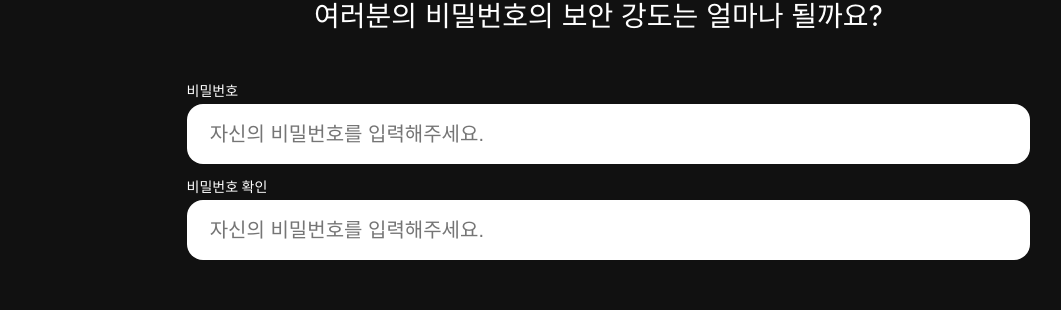
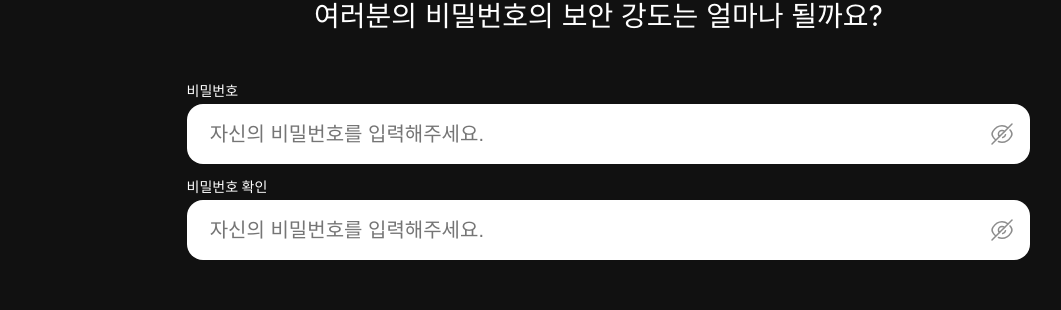
Before and after one commit to GSM-Cyber-Guardians/cyber-guardians-client, a React (Vite) app: page / in a window 1280 px wide. Shown: the part 178-488 px from the top of the page, without its empty margins (32-1093 px from the left). Built offline with nearby package versions, Linux system fonts and the light colour scheme.

Commit message:
feat: 비밀번호 눈 아이콘 추가

```diff
--- a/src/App.tsx
+++ b/src/App.tsx
@@ -1,5 +1,5 @@
 import { SetStateAction, useEffect, useState } from 'react';
-import { ImojiIcon, Tail } from './assets';
+import { CloseEye, ImojiIcon, OpenEye, Tail } from './assets';
 import * as S from './style';
 import { useDebounce } from './utils';
 import axios from 'axios';
@@ -14,6 +14,8 @@ function App() {
   const [beforeKeyword, setBeforeKeyword] = useState('');
   const [cracking, setCracking] = useState();
   const [strength, setStrength] = useState<string | null>(null);
+  const [showPassword, setShowPassword] = useState(false);
+  const [showBeforePassword, setShowBeforePassword] = useState(false);
 
   const typingBeforeInput = (e: { target: { value: SetStateAction<string> } }) => {
     setBeforeKeyword(e.target.value);
@@ -74,6 +76,14 @@ function App() {
     return <span style={{ fontStyle: 'italic', color: textColor }}>{strength ? strength : '??'}</span>;
   };
 
+  const toggleBeforePasswordVisibility = () => {
+    setShowBeforePassword((prev) => !prev);
+  };
+
+  const togglePasswordVisibility = () => {
+    setShowPassword((prev) => !prev);
+  };
+
   return (
     <>
       <S.Wrapper>
@@ -88,20 +98,28 @@ function App() {
             <S.InputBox>
               <S.InputText>비밀번호</S.InputText>
               <S.Input
+                type={showPassword ? 'text' : 'password'}
                 onChange={typingBeforeInput}
                 value={beforeKeyword}
                 placeholder="자신의 비밀번호를 입력해주세요."
               />
+              <S.EyeContainer onClick={togglePasswordVisibility}>
+                {showPassword ? <OpenEye /> : <CloseEye />}
+              </S.EyeContainer>
             </S.InputBox>
             <S.InputBox>
               <S.InputText>비밀번호 확인</S.InputText>
               <S.Input
+                type={showBeforePassword ? 'text' : 'password'}
                 onChange={typingInput}
                 value={keyword}
                 placeholder="자신의 비밀번호를 입력해주세요."
                 disabled={beforeKeyword === ''}
               />
-            </S.InputBox>{' '}
+              <S.EyeContainer onClick={toggleBeforePasswordVisibility}>
+                {showBeforePassword ? <OpenEye /> : <CloseEye />}
+              </S.EyeContainer>
+            </S.InputBox>
           </S.InputContainer>
         </S.InputWrapper>
         <S.ImojiContainer>
--- /dev/null
+++ b/src/assets/CloseEye.tsx
@@ -0,0 +1,44 @@
+const CloseEye = () => {
+  return (
+    <svg width="24" height="24" viewBox="0 0 24 24" fill="none" xmlns="http://www.w3.org/2000/svg">
+      <path
+        d="M14.53 9.46992L9.47004 14.5299C8.82004 13.8799 8.42004 12.9899 8.42004 11.9999C8.42004 10.0199 10.02 8.41992 12 8.41992C12.99 8.41992 13.88 8.81992 14.53 9.46992Z"
+        stroke="#8C8C8C"
+        stroke-width="1.5"
+        stroke-linecap="round"
+        stroke-linejoin="round"
+      />
+      <path
+        d="M17.82 5.77047C16.07 4.45047 14.07 3.73047 12 3.73047C8.46997 3.73047 5.17997 5.81047 2.88997 9.41047C1.98997 10.8205 1.98997 13.1905 2.88997 14.6005C3.67997 15.8405 4.59997 16.9105 5.59997 17.7705"
+        stroke="#8C8C8C"
+        stroke-width="1.5"
+        stroke-linecap="round"
+        stroke-linejoin="round"
+      />
+      <path
+        d="M8.42004 19.5297C9.56004 20.0097 10.77 20.2697 12 20.2697C15.53 20.2697 18.82 18.1897 21.11 14.5897C22.01 13.1797 22.01 10.8097 21.11 9.39969C20.78 8.87969 20.42 8.38969 20.05 7.92969"
+        stroke="#8C8C8C"
+        stroke-width="1.5"
+        stroke-linecap="round"
+        stroke-linejoin="round"
+      />
+      <path
+        d="M15.5099 12.7002C15.2499 14.1102 14.0999 15.2602 12.6899 15.5202"
+        stroke="#8C8C8C"
+        stroke-width="1.5"
+        stroke-linecap="round"
+        stroke-linejoin="round"
+      />
+      <path
+        d="M9.47 14.5303L2 22.0003"
+        stroke="#8C8C8C"
+        stroke-width="1.5"
+        stroke-linecap="round"
+        stroke-linejoin="round"
+      />
+      <path d="M22 2L14.53 9.47" stroke="#8C8C8C" stroke-width="1.5" stroke-linecap="round" stroke-linejoin="round" />
+    </svg>
+  );
+};
+
+export default CloseEye;
--- /dev/null
+++ b/src/assets/OpenEye.tsx
@@ -0,0 +1,22 @@
+const CloseEye = () => {
+  return (
+    <svg xmlns="http://www.w3.org/2000/svg" width="24" height="24" viewBox="0 0 24 24" fill="none">
+      <path
+        d="M15.5799 11.9999C15.5799 13.9799 13.9799 15.5799 11.9999 15.5799C10.0199 15.5799 8.41992 13.9799 8.41992 11.9999C8.41992 10.0199 10.0199 8.41992 11.9999 8.41992C13.9799 8.41992 15.5799 10.0199 15.5799 11.9999Z"
+        stroke="#8C8C8C"
+        strokeWidth="1.5"
+        stroke-linecap="round"
+        stroke-linejoin="round"
+      />
+      <path
+        d="M12.0001 20.2697C15.5301 20.2697 18.8201 18.1897 21.1101 14.5897C22.0101 13.1797 22.0101 10.8097 21.1101 9.39973C18.8201 5.79973 15.5301 3.71973 12.0001 3.71973C8.47009 3.71973 5.18009 5.79973 2.89009 9.39973C1.99009 10.8097 1.99009 13.1797 2.89009 14.5897C5.18009 18.1897 8.47009 20.2697 12.0001 20.2697Z"
+        stroke="#8C8C8C"
+        stroke-width="1.5"
+        stroke-linecap="round"
+        stroke-linejoin="round"
+      />
+    </svg>
+  );
+};
+
+export default CloseEye;
--- a/src/assets/index.ts
+++ b/src/assets/index.ts
@@ -1,2 +1,4 @@
 export { default as ImojiIcon } from './ImojiIcon';
 export { default as Tail } from './Tail';
+export { default as OpenEye } from './OpenEye';
+export { default as CloseEye } from './CloseEye';
--- a/src/style.ts
+++ b/src/style.ts
@@ -49,6 +49,14 @@ export const InputBox = styled.div`
   display: flex;
   flex-direction: column;
   gap: 0.25rem;
+  position: relative;
+`;
+
+export const EyeContainer = styled.div`
+  position: absolute;
+  top: 50%;
+  right: 1rem;
+  cursor: pointer;
 `;
 
 export const InputText = styled.p`
```
